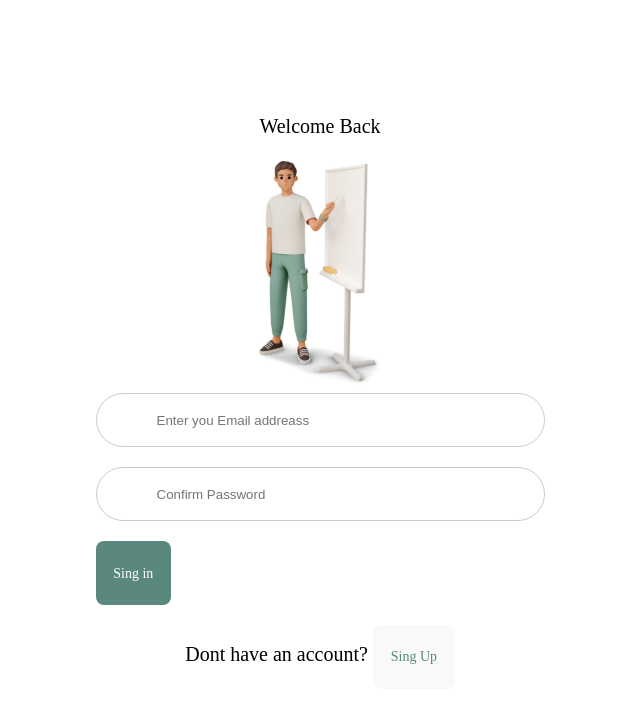
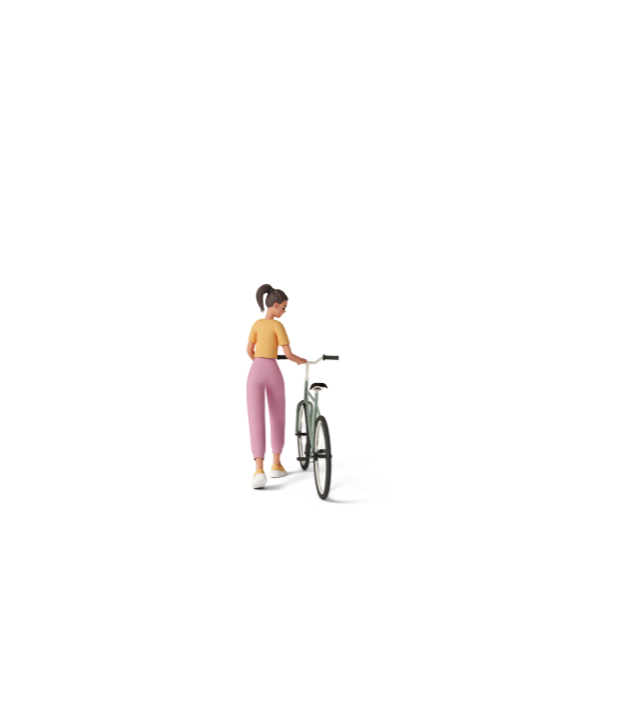
Before and after one commit to duarte-arthur21/TodoList, a React (Vite) app: page /dashboard in a window 1280 px wide. Shown: the top 702 px of the page, without its empty margins (320-960 px from the left). Built offline with nearby package versions, Linux system fonts and the light colour scheme.

Commit message:
Ajustando router

```diff
--- a/src/App.jsx
+++ b/src/App.jsx
@@ -1,14 +1,11 @@
-import React from 'react';
-import './App.css'
-import Template from './templates';
+import React from "react";
+import "./App.css";
+import Template from "./templates";
+import { router } from "./routes";
+import { RouterProvider } from "react-router-dom";
 
 function App() {
-
-  return (
-    <>
-      <Template />
-    </>
-  )
+  return <RouterProvider router={router} />;
 }
 
-export default App
+export default App;
```
